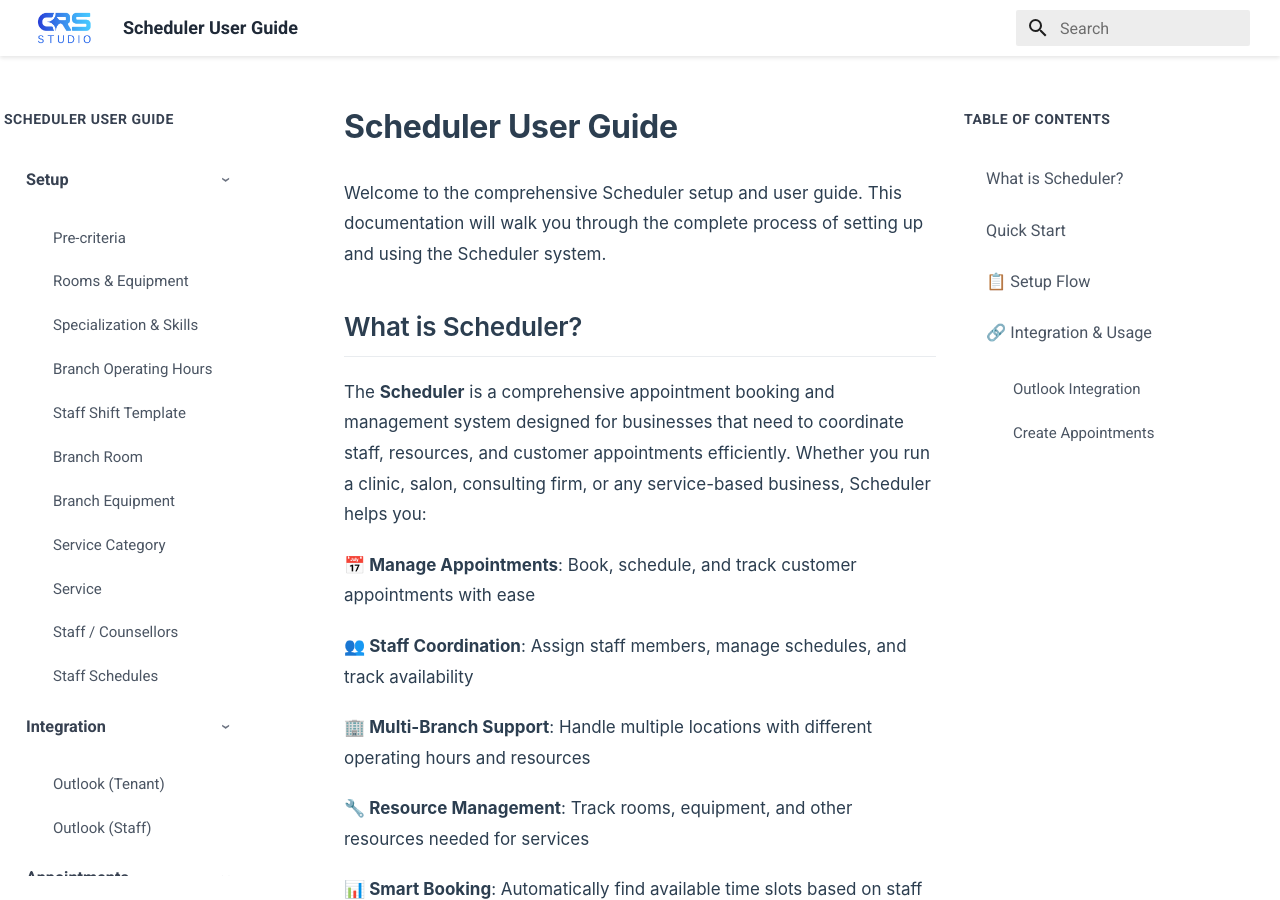
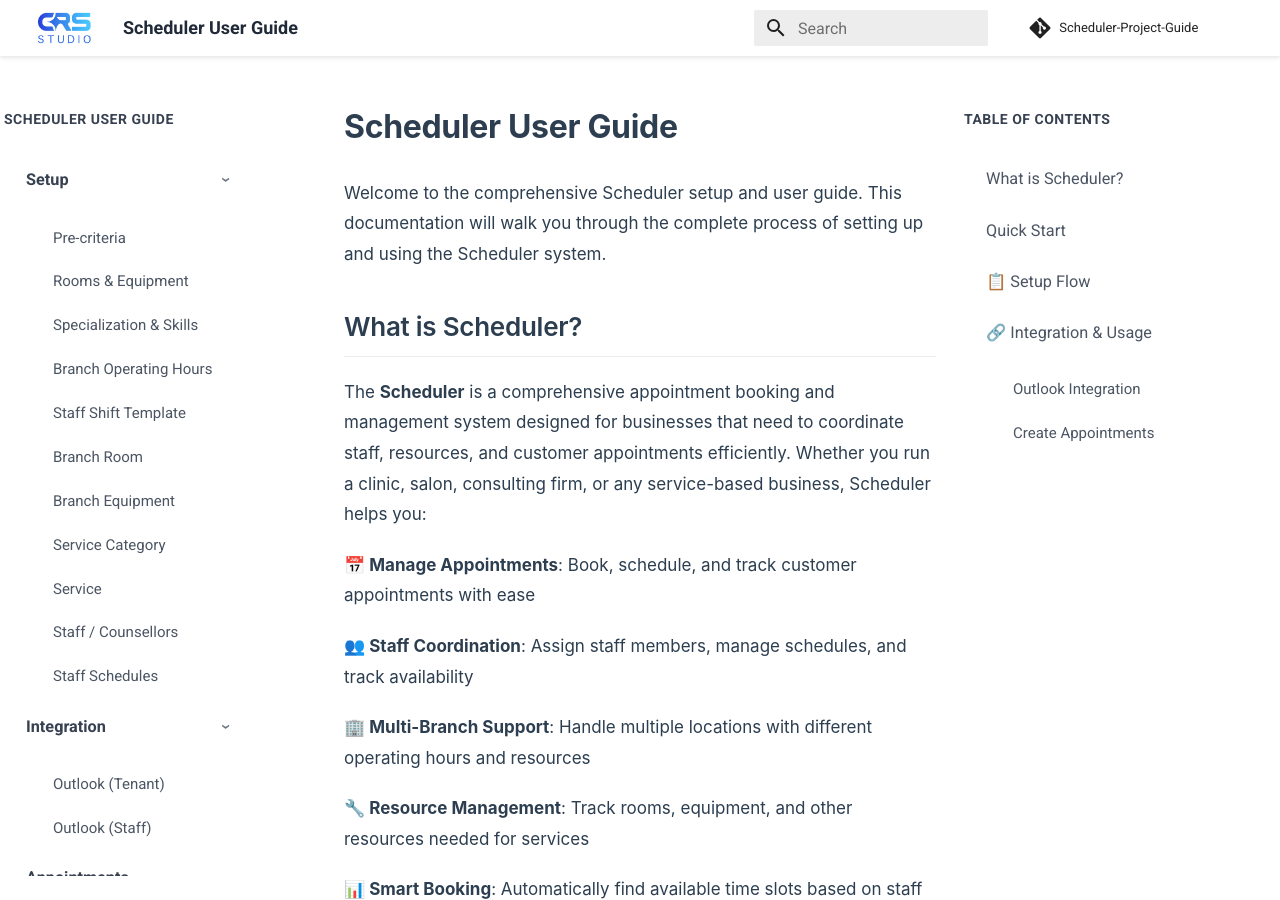
Before and after one commit to hoangkimtrinh99-ai/Scheduler-Project-Guide, an MkDocs documentation site: the page built from docs/index.md, in a window 1280 px wide and 900 px high. Built offline with MkDocs 1.6.1 and Material for MkDocs 9.7.7, drawn with Linux system fonts in a browser that asks for light colours; comment, search, counter and statistics services are not loaded.

Commit message:
first commit

```diff
--- a/mkdocs.yml
+++ b/mkdocs.yml
@@ -1,4 +1,8 @@
 site_name: Scheduler User Guide
+site_url: https://hoangkimtrinh99-ai.github.io/Scheduler-Project-Guide/
+repo_url: https://github.com/hoangkimtrinh99-ai/Scheduler-Project-Guide
+repo_name: Scheduler-Project-Guide
+
 theme:
   name: material
   language: en
```
